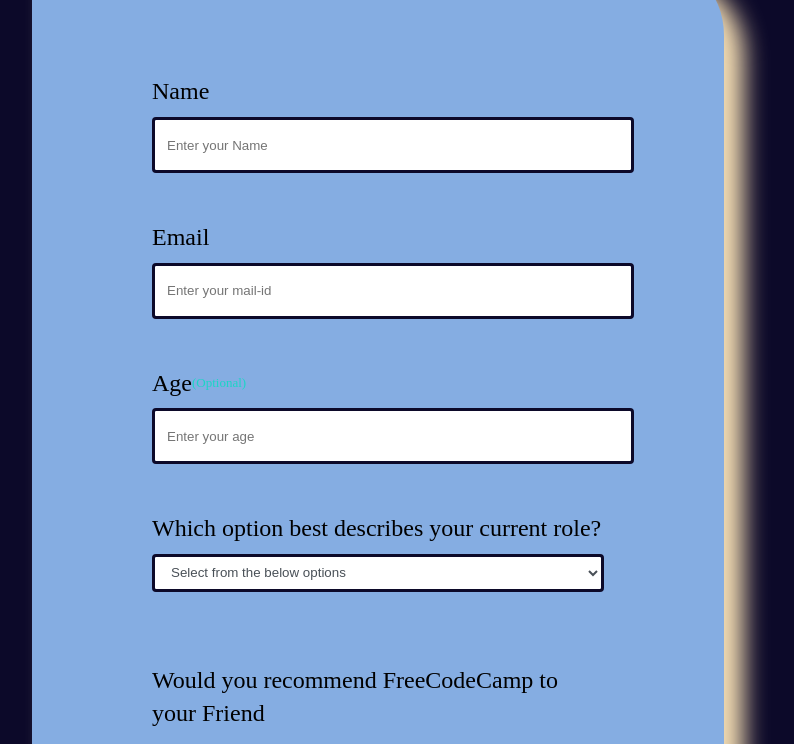
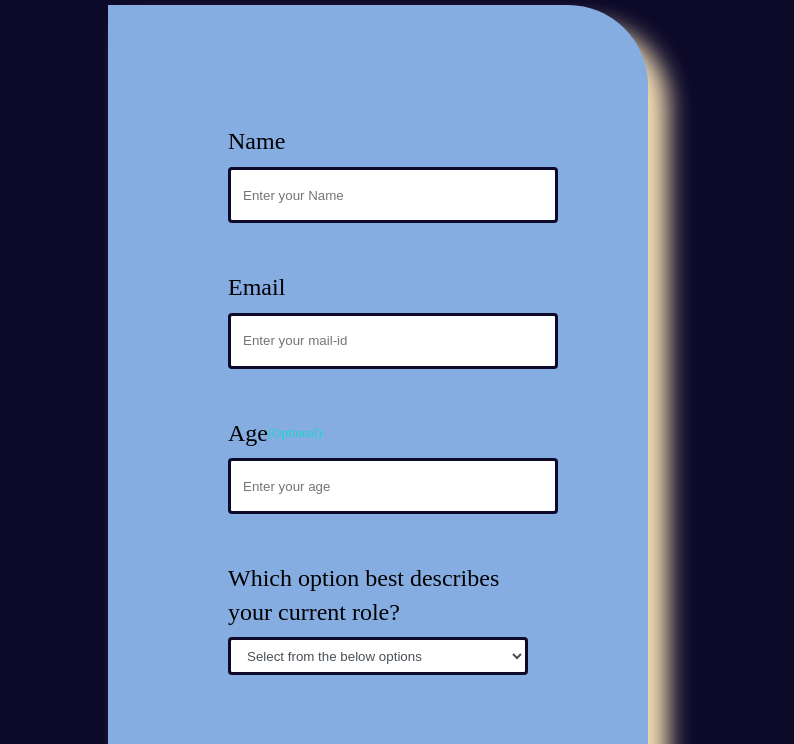
Before and after one commit to veereshbv04/Survey-Form, a plain HTML site: page index.html in a window 1280 px wide. Shown: the part 290-1034 px from the top of the page, without its empty margins (262-1056 px from the left). Drawn offline with Linux system fonts and the light colour scheme.

Commit message:
mediaquery

```diff
--- a/styles.css
+++ b/styles.css
@@ -16,16 +16,26 @@ body {
     line-height: 1.4;
 }
 
-/* container{
-    box-shadow: ;
-} */
+.container{
+   width: 100%;
+   margin: 3.125rem auto 0 auto;
+}
 
-/* @media (max-height = 800rem){
-    div{
-        font-size: x-small;
-        color: purple;
-    }
-} */
+@media (min-width: 768px){
+.container {
+    max-width: 720px;
+}
+}
+
+@media (min-width: 576px){
+.container {
+    max-width: 540px;
+}
+}
+
+div{
+    display: block;
+}
 
 form{
     max-width:500px;
```
